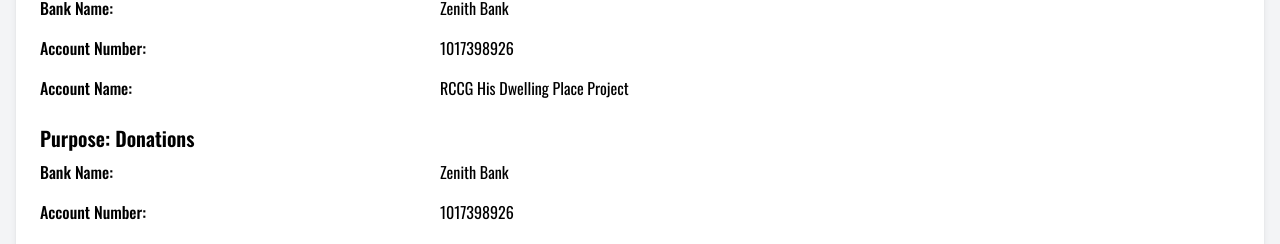
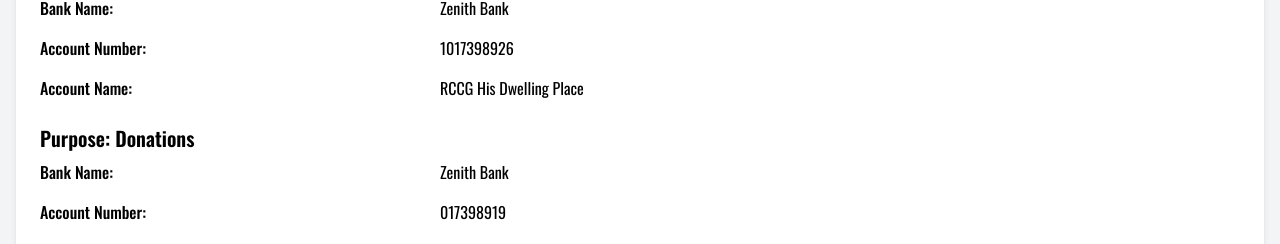
Before and after one commit to joseph-anselm/rccghdplace, a Next.js app: page /give in a window 1280 px wide. Shown: the part 548-792 px from the top of the page. Built offline with nearby package versions, Linux system fonts and the light colour scheme; no server answers.

Commit message:
RCCG studio

```diff
--- a/components/Give.js
+++ b/components/Give.js
@@ -29,7 +29,7 @@
               <p className="font-medium">Account Name:</p>
             </div>
             <div className="md:w-2/3">
-              <p>RCCG His Dwelling Place Project</p>
+              <p>RCCG His Dwelling Place</p>
             </div>
           </div>
         </div>
@@ -49,7 +49,7 @@
               <p className="font-medium">Account Number:</p>
             </div>
             <div className="md:w-2/3">
-              <p>1017398926</p>
+              <p>017398919</p>
             </div>
           </div>
           <div className="flex flex-col md:flex-row md:items-center">
--- a/components/SingleBlogPage.js
+++ b/components/SingleBlogPage.js
@@ -14,7 +14,7 @@
   return (
     <section className="bg-gray-100 py-8">
       <div className="container max-w-4xl mx-auto px-4">
-        <h1 className="text-3xl md:text-4xl lg:text-5xl font-bold mb-6 mt-4">{blog.title}</h1>
+        <h1 className="text-2xl md:text-4xl lg:text-5xl font-bold mb-6 mt-8">{blog.title}</h1>
         <div className="mb-6">
           <img src={blog.mainImage.asset.url} alt={blog.title} className="w-full h-auto rounded" />
         </div>
```
